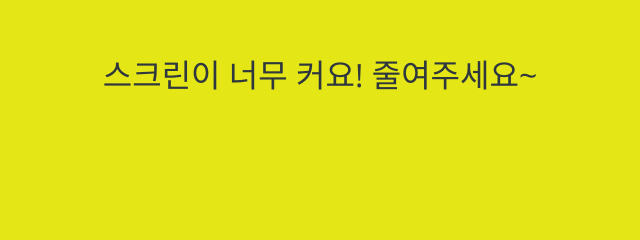
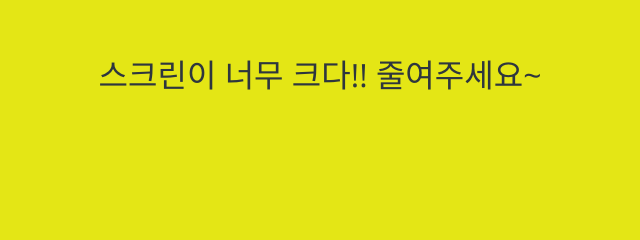
Before and after one commit to noah2397/Kokoa-clone2021.12, a plain HTML site: page chat.html in a window 1280 px wide. Shown: the part 325-565 px from the top of the page, 320-960 px from the left. Drawn offline with nearby package versions, Linux system fonts and the light colour scheme; a web font is replaced by a local one.

Commit message:
커요->크다!

```diff
--- a/chat.html
+++ b/chat.html
@@ -85,7 +85,7 @@
 
 
     <div id="no-mobile">
-        <span>스크린이 너무 커요! 줄여주세요~</span>
+        <span>스크린이 너무 크다!! 줄여주세요~</span>
     </div>
 
 
```
